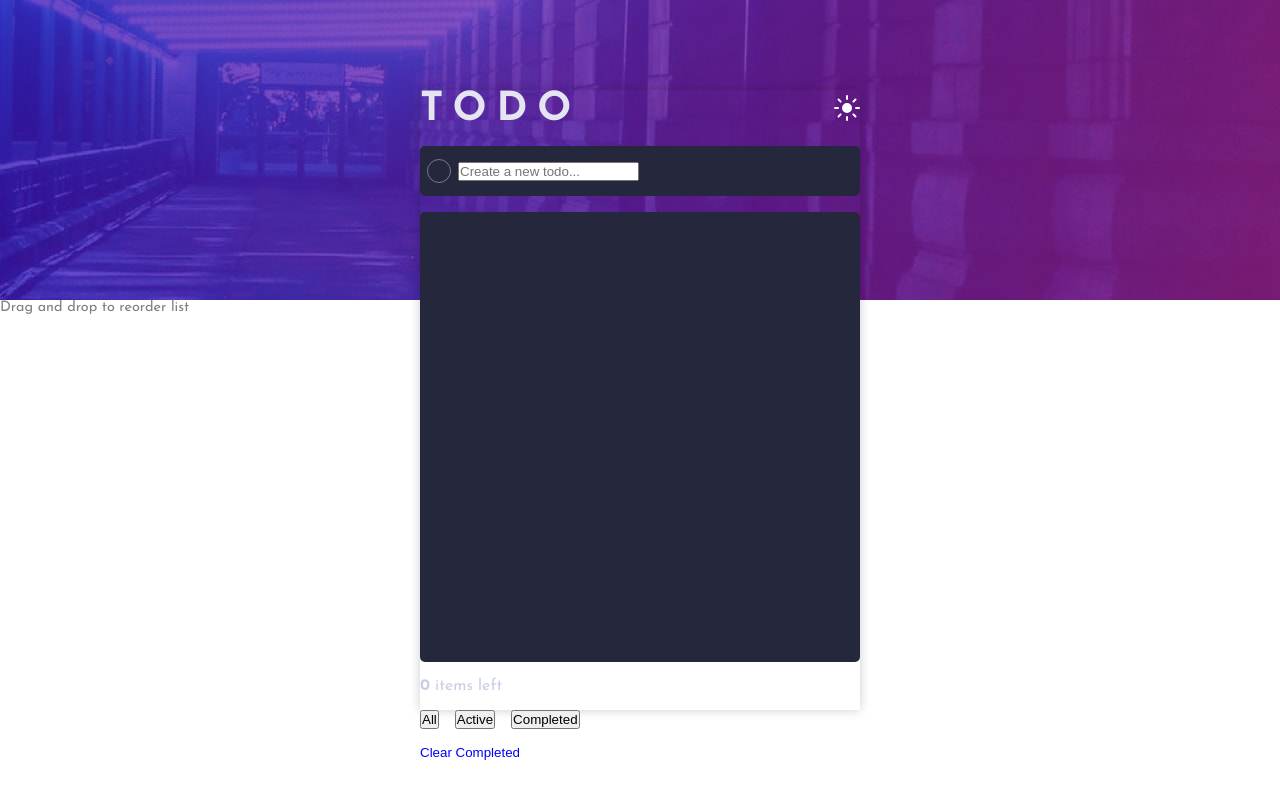
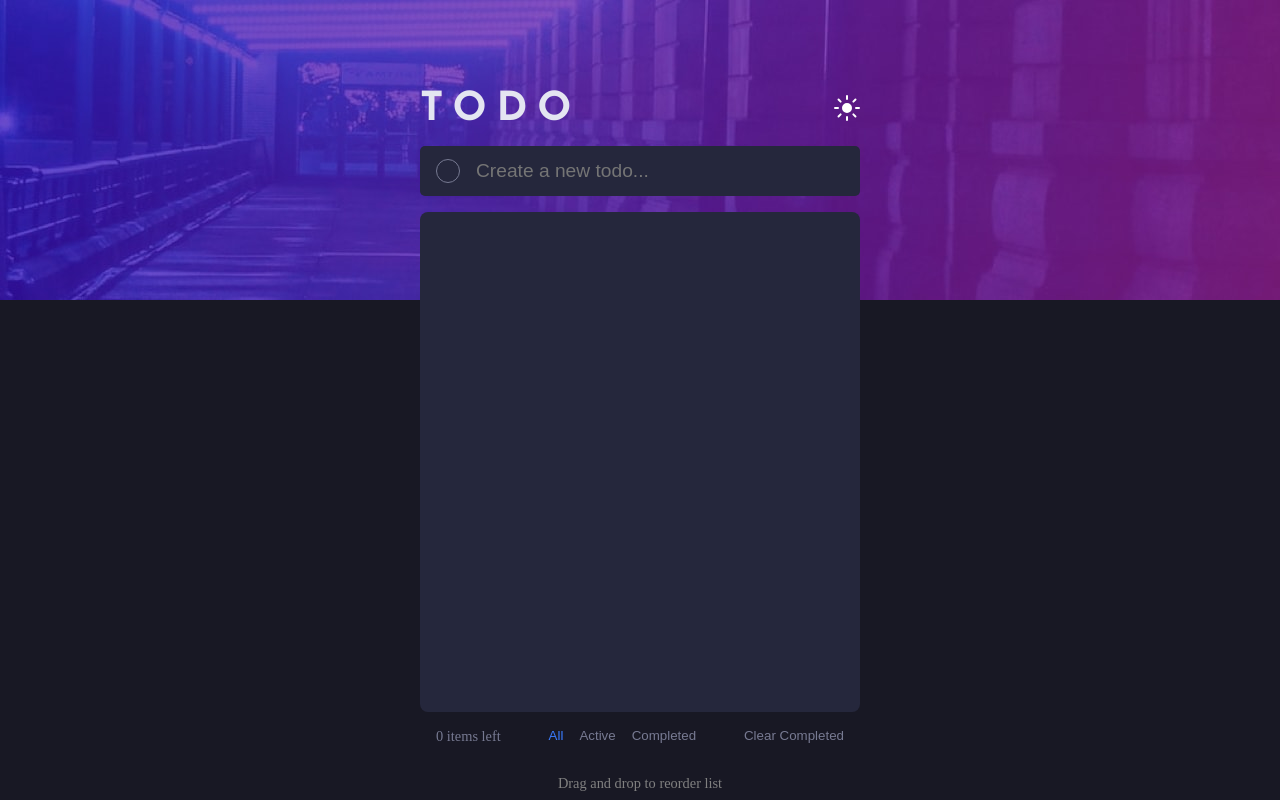
Before and after one commit to Breezydevht/Todo-App, a React (Vite) app in the folder todo-app/: page / in a window 1280 px wide. Built offline with nearby package versions, Linux system fonts and the light colour scheme.

Commit message:
hemos agregando mas funciones y mas diseño css

```diff
--- a/todo-app/src/components/TodoApp/TodoApp.jsx
+++ b/todo-app/src/components/TodoApp/TodoApp.jsx
@@ -5,19 +5,21 @@ import TodoList from "../todoList/todoList";
 
 function TodoApp() {
 
-    const [darkMode, setDarkMode] = React.useState(false);
-    const toggleDarkMode = () => {
-        const body = document.body;
-        if (darkMode) {
-            body.classList.remove(styles.darkMode);
-            body.classList.add(styles.lightMode);
-        } else {
-            body.classList.remove(styles.lightMode);
-            body.classList.add(styles.darkMode);
-        }
-        setDarkMode(!darkMode);
-        // Alterna entre los modos oscuro y claro
-    };
+    const [darkMode, setDarkMode] = React.useState(true);
+
+  React.useEffect(() => {
+    const body = document.body;
+    // Obtiene el elemento body del documento
+    // Utiliza useEffect para ejecutar un efecto secundario cuando el componente se monta o actual
+    darkMode ? body.classList.add("dark-mode") : body.classList.remove("dark-mode");
+    // Agrega o elimina la clase "dark-mode" al body según el estado de dark
+  }, [darkMode]);
+
+  const toggleDarkMode = () => {
+    setDarkMode((prev) => !prev);
+  };
+  // Función para alternar el modo oscuro
+  // Utiliza setDarkMode para actualizar el estado de darkMode al valor opuesto del actual
 
     const [ input, setInput ] = React.useState("");
     // Estado para almacenar el valor del input
@@ -54,7 +56,6 @@ function TodoApp() {
     <main className={styles.TodoApp}>
 
         <div className={styles.background}>
-            <img src="../../../src/assets/images/bg-desktop-dark.jpg" alt="background" />
         </div>
 
         <div className={styles.todoBox}>
@@ -64,7 +65,7 @@ function TodoApp() {
 
                 <div className={styles.themeToggle}>
                     <button className={styles.toggleButton} onClick={toggleDarkMode}>
-                            <img src="../../../src/assets/images/icon-sun.svg" alt="sun icon" />
+                            <img src={ darkMode ? "../../../src/assets/images/icon-sun.svg" : "../../../src/assets/images/icon-moon.svg" } />
                     </button>
                 </div>
              </header>
@@ -85,28 +86,28 @@ function TodoApp() {
       </form>
 
       <TodoList todos={filteredTodos} setTodos={setTodos}/>
+      {/* usamos la tecnica de composición para crear un componente TodoList */}
       {/* Componente TodoList que recibe los todos y la función setTodos como props */}
       {/* Muestra la lista de todos utilizando el componente TodoList */}
       {/* todos es una prop que se pasa al componente TodoList */}
 
       <section className={styles.taskInfo}>
-        <p>
-          <span className={styles.taskCount}>{todos.filter((todo) => !todo.completed).length}</span> items left
-        </p>
-      </section>
+
+        <span className={styles.taskCount}>{todos.filter((todo) => !todo.completed).length} items left</span>
+
 
       <nav className={styles.filters}>
-        <button onClick={() => setFilter('all')}>All</button>
-        <button onClick={() => setFilter('active')}>Active</button>
-        <button onClick={() => setFilter('completed')}>Completed</button>
+        <button className={filter === 'all' ? styles.active : ''} onClick={() => setFilter('all')}>All</button>
+        <button className={filter === 'active' ? styles.active : ''} onClick={() => setFilter('active')}>Active</button>
+        <button className={filter === 'completed' ? styles.active : ''}onClick={() => setFilter('completed')}>Completed</button>
       </nav>
 
       <button className={styles.clearCompleted} onClick={() => setTodos(todos.filter((todo) => !todo.completed))}>Clear Completed</button>
-        </div>
-
-
+      </section>
 
       <footer className={styles.footer}>Drag and drop to reorder list</footer>
+
+        </div>
 
       <div className={styles.attribution}>
         Challenge by <a href="https://www.frontendmentor.io?ref=challenge" target="_blank">Frontend Mentor</a>.
--- a/todo-app/src/components/TodoApp/TodoApp.module.css
+++ b/todo-app/src/components/TodoApp/TodoApp.module.css
@@ -2,7 +2,7 @@
 
     /*Primary Color*/
     --Bright-Blue: hsl(220, 98%, 61%);
-    --Check-Background: linear-gradient hsl(192, 100%, 67%) to hsl(280, 87%, 65%);
+    --Check-Background: linear-gradient(to right, hsl(192, 100%, 67%), hsl(280, 87%, 65%));
 
     /*Light Theme*/
 
@@ -29,22 +29,29 @@
 
 }
 
-body {
-    margin: 0;
-    padding: 0;
-    font-family: var(--Font-Family);
-    color: var(--Light-Grayish-Blue);
+.TodoApp {
+  transition: background-color 0.3s ease, color 0.3s ease;
 }
 
-body.dark-mode {
-    background-color: var(--Very-Dark-Desaturated-Blue);
-    color: var(--Light-Grayish-Blue);
+/* Modo oscuro aplicado globalmente al body */
+:global(body.dark-mode) {
+  background-color: #181824;
+  color: #f5f5f5;
 }
 
-body.light-mode {
-    background-color: var(--Very-Light-Gray);
-    color: var(--Very-Dark-Grayish-Blue);
+:global(body.dark-mode) input,
+:global(body.dark-mode) button.toggleButton {
+  background-color: transparent;
 }
+
+:global(body.dark-mode) div.background {
+  background-image: url("../../../src/assets/images/bg-desktop-dark.jpg");
+}
+
+:global(body:not(.dark-mode)) div.background {
+  background-image: url("../../../src/assets/images/bg-desktop-light.jpg");
+}
+
 
 .todoApp {
   max-width: 1440px;
@@ -72,7 +79,6 @@ body.light-mode {
     width: 440px;
     height: 620px;
     padding: 0;
-    box-shadow: 0px 0px 10px 0px rgba(0, 0, 0, 0.2);
     z-index: 1;
     position: absolute;
     top: 50%;
@@ -119,10 +125,13 @@ h1 {
   border: 1px solid var(--Dark-Grayish-Blue);
   background-color: transparent;
   position: relative;
-  margin: 12px 7px;
+  display: flex;
+  align-items: center;
+  justify-content: center;
+  margin: 1rem;
 }
 
-.checkbox .checkButton > img {
+.checkButton > img {
   width: 10px;
   height: 10px;
   position: absolute;
@@ -132,12 +141,29 @@ h1 {
   display: none;
 }
 
+input[type="text"] {
+  flex: 1;
+  background-color: transparent;
+  border: none;
+  color: var(--Light-Grayish-Blue);
+  font-size: 1.2rem;
+}
+
+input[type="text"]:focus {
+  outline: none;
+}
+
 .taskInfo {
   margin: 1rem 0;
+  display: flex;
+  flex-direction: row;
+  justify-content: space-between;
+  padding: 0 1rem;
 }
 
 .taskCount {
-  font-weight: bold;
+  font-size: 0.9rem;
+  color: var(--Dark-Grayish-Blue);
 }
 
 .filters {
@@ -146,24 +172,40 @@ h1 {
   margin-bottom: 1rem;
 }
 
+.filters > button {
+  background: transparent;
+  border: none;
+  color: var(--Dark-Grayish-Blue);
+  cursor: pointer;
+}
+
+.filters > button:hover {
+  color: var(--Light-Grayish-Blue-hover);
+}
+
+.filters > button.active {
+  color: var(--Bright-Blue);
+}
+
 .clearCompleted {
   margin-bottom: 1rem;
   background: transparent;
   border: none;
-  color: blue;
+  color: var(--Dark-Grayish-Blue);
   cursor: pointer;
+}
+.clearCompleted:hover {
+  color: var(--Light-Grayish-Blue-hover);
 }
 
 .footer {
   font-size: 0.9rem;
   color: gray;
+  text-align: center;
 }
 
 .attribution {
   font-size: 11px;
   text-align: center;
+  z-index: 1;
 }
-
-.attribution a {
-  color: hsl(228, 45%, 44%);
-}
--- a/todo-app/src/components/todoItem/todoItem.jsx
+++ b/todo-app/src/components/todoItem/todoItem.jsx
@@ -1,21 +1,47 @@
 import React from "react";
-function TodoItem({ todo, onToggle }) {
+import styles from "./TodoItem.module.css";
 
-    return (
-            <li style={{
-                     textDecoration: todo.completed ? "line-through" : "none",
-                     display: 'flex',
-                     justifyContent: 'space-between',
-                     padding: '0.5rem 0',
-                     }} >
-            {/* Muestra el texto del todo y aplica una clase si está completado */}
+function TodoItem({ todo, onToggle, onDelete }) {
+  return (
+    <div className={styles.todoItem}>
+      <div className={styles.checkbox}>
+        <button className={todo.completed ? styles.checkButtonChecked : styles.checkButton} onClick={onToggle}>
+          {todo.completed && (
+            <img
+              src="../../../src/assets/images/icon-check.svg"
+              alt="check icon"
+            />
+          )}
+        </button>
 
-            <span style={{cursor: 'pointer'}} onClick={onToggle}>
-                    {todo.text}
-            </span>
+      <li
+        style={{
+          textDecoration: todo.completed ? "line-through" : "none",
+          padding: "0.5rem 0",
+          cursor: "pointer",
+        }}
+        onClick={onToggle}
+      >
+        <span>{todo.text}</span>
+      </li>
+      </div>
 
-            </li>
-    )
+      <div className={styles.deleteButtonContainer}>
+        {todo.completed && (
+        <button className={styles.deleteButton} onClick={onDelete}>
+                <img
+                    src="../../../src/assets/images/icon-cross.svg"
+                    alt="delete icon"
+                />
+        </button>
+
+                )}
+      </div>
+
+
+
+    </div>
+  );
 }
 
 export default TodoItem;
--- a/todo-app/src/components/todoItem/todoItem.module.css
+++ b/todo-app/src/components/todoItem/todoItem.module.css
@@ -0,0 +1,63 @@
+.checkButton {
+  cursor: pointer;
+  width: 24px;
+  height: 24px;
+  border-radius: 50%;
+  border: 1px solid var(--Dark-Grayish-Blue);
+  background-color: transparent;
+  display: flex;
+  align-items: center;
+  justify-content: center;
+  margin: 1rem;
+}
+
+
+.checkButton:hover {
+  border: 1px solid transparent;
+  background-image:
+    linear-gradient(var(--Very-Dark-Desaturated-Blue), var(--Very-Dark-Desaturated-Blue)),  /* centro Dark-blue */
+    linear-gradient(to right, hsl(192, 100%, 67%), hsl(280, 87%, 65%)); /* borde degradado */
+  background-origin: border-box;
+  background-clip: content-box, border-box;
+}
+
+.checkButtonChecked {
+  cursor: pointer;
+  width: 24px;
+  height: 24px;
+  border-radius: 50%;
+  border: 1px solid var(--Dark-Grayish-Blue);
+  background-color: transparent;
+  display: flex;
+  align-items: center;
+  justify-content: center;
+  margin: 1rem;
+  background-image: linear-gradient(to right, hsl(192, 100%, 67%), hsl(280, 87%, 65%)); /* borde degradado */
+}
+
+.checkbox {
+  display: flex;
+  align-items: center;
+  justify-content: center;
+}
+
+.todoItem {
+    display: flex;
+    flex-direction: row;
+    justify-content: space-between;
+    align-items: center;
+    font-size: 1.2rem;
+    border-bottom: 1px solid var(--Very-Dark-Grayish-Blue-1);
+}
+
+.deleteButtonContainer {
+  padding-right: 1rem;
+}
+
+.deleteButton {
+  cursor: pointer;
+  background: transparent;
+  border: none;
+  color: var(--Very-Dark-Grayish-Blue-1);
+  font-size: 1.5rem;
+}
--- a/todo-app/src/components/todoList/todoList.jsx
+++ b/todo-app/src/components/todoList/todoList.jsx
@@ -21,6 +21,8 @@ function TodoList({ todos, setTodos }) {
           key={todo.id}
           todo={todo}
           onToggle={() => handleToggle(todo.id)}
+          onDelete={() => setTodos(todos.filter((t) => t.id !== todo.id))} // Elimina el todo
+          // Filtra los todos para eliminar el que tiene el mismo id
         />
       ))}
     </ul>
--- a/todo-app/src/components/todoList/todolist.module.css
+++ b/todo-app/src/components/todoList/todolist.module.css
@@ -4,8 +4,18 @@
     display: flex;
     flex-direction: column;
     background-color: var(--Very-Dark-Desaturated-Blue);
-    border-radius: 5px;
+    border-radius: 0.5rem;
     margin: 1rem 0;
+    list-style-type: none;
+    padding: 0;
     width: 100%;
-    min-height: 450px;
+    max-width: 500px;
+    min-height: 500px;
+    max-height: 500px;
+    overflow-y: auto;
 }
+
+/* Mejora la legibilidad agregando un espacio entre los elementos */
+.todoList > * + * {
+    margin-top: 0.5rem;
+}
```
